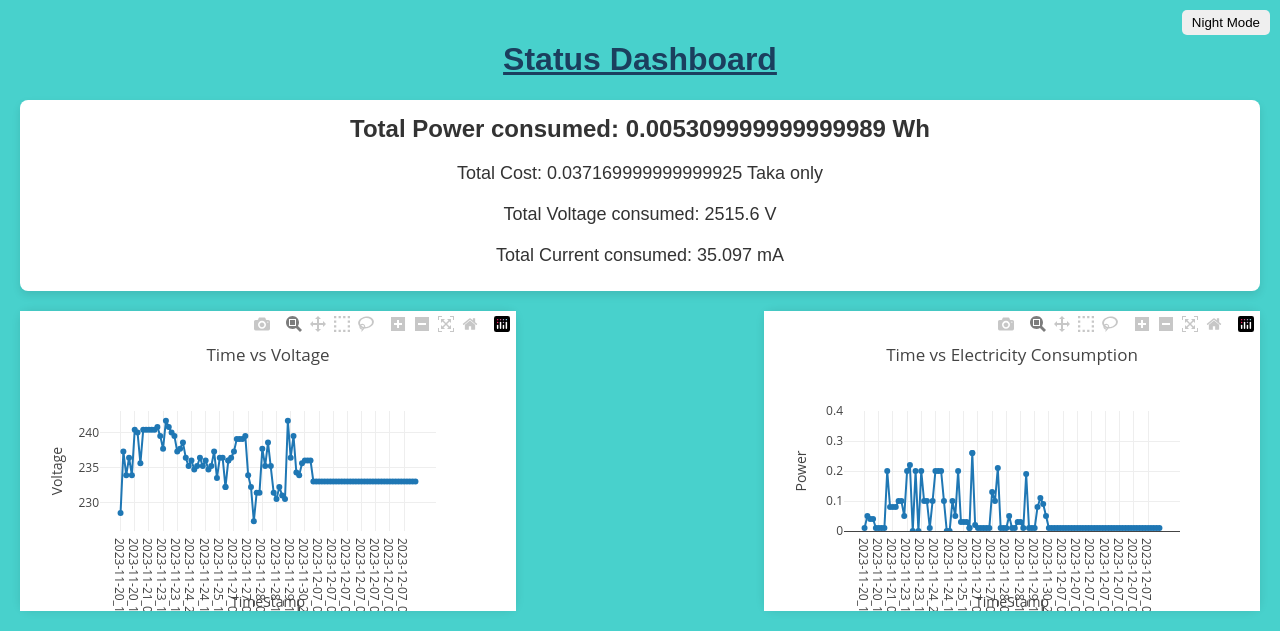
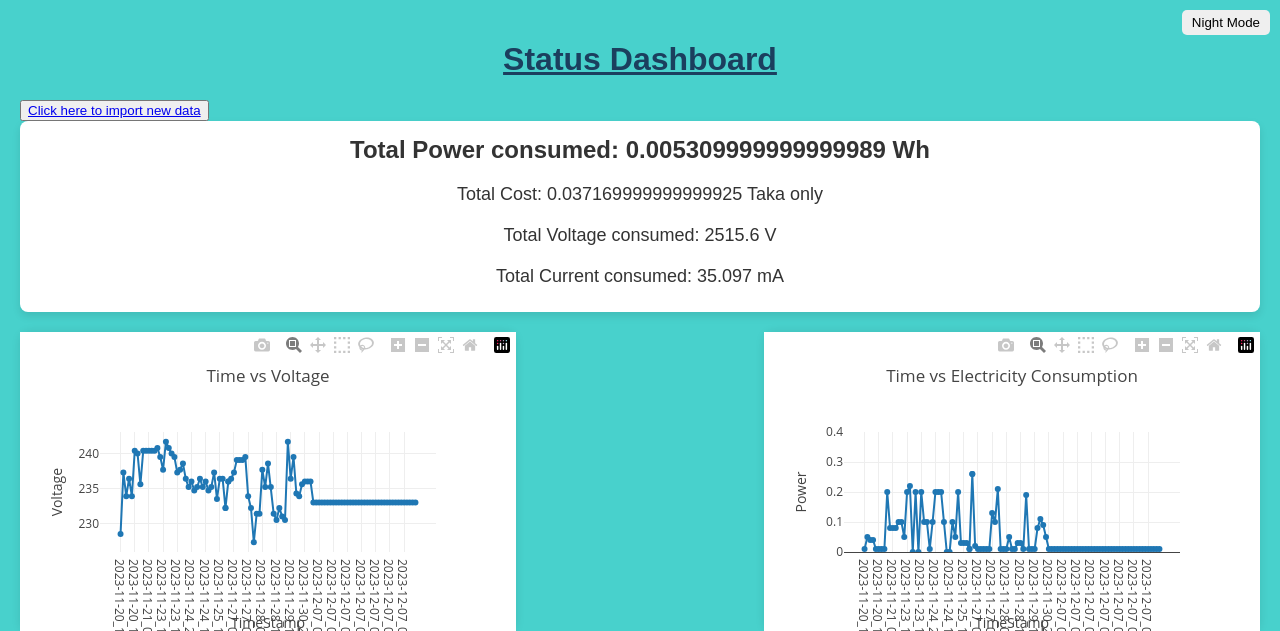
Before and after one commit to Naf-Second/Power-Consumption-Monitor-Web-Application, a Django app: page / in a window 1280 px wide. Shown: the top 631 px of the page. Run offline with Django 4.2, Linux system fonts and the light colour scheme; data comes from the database, SQL or seed files in the repository; some libraries are stand-ins or nearby versions.

Commit message:
Update homepage.html
Added a new button to import data

```diff
--- a/power_consumption_project/templates/homepage.html
+++ b/power_consumption_project/templates/homepage.html
@@ -148,7 +148,7 @@
 <body>
     <button class="night-mode-btn" onclick="toggleNightMode()">Night Mode</button>
     <h1 class="status"><u>Status Dashboard </u></h1>
-
+    <button><a href="{% url 'data' %}">Click here to import new data</a></button>
     <div class="dashboard-info">
         <p>Total Power consumed: {{energy}} Wh</p>
         <p>Total Cost: {{total_cost}} Taka only </p>
```
